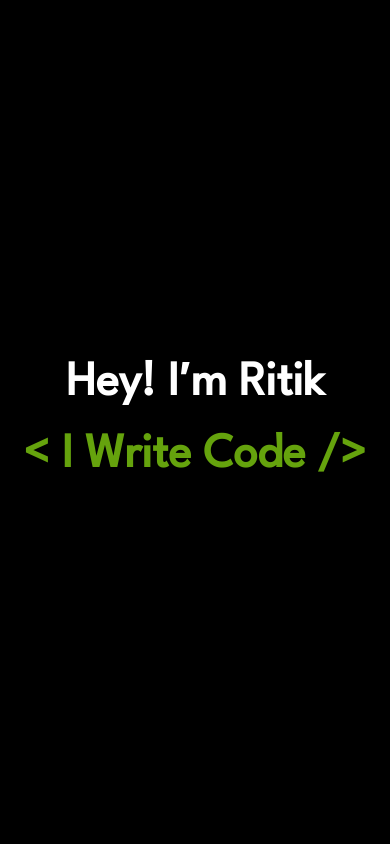
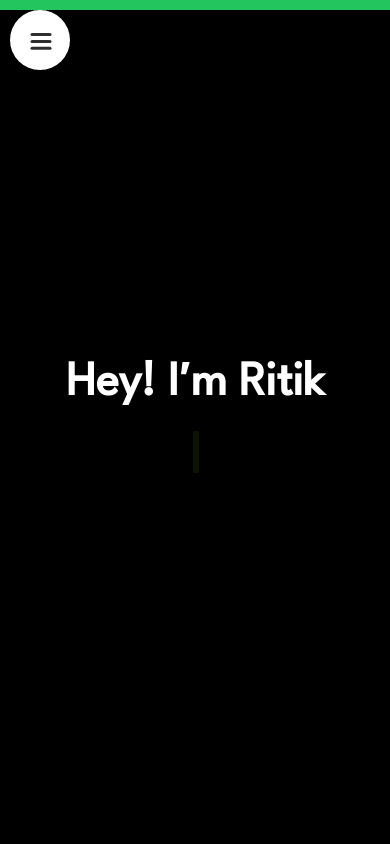
Before and after one commit to RitikSinha/Ritik-portfolio, a Next.js app: page / in a window 390 px wide. Shown: the top 844 px of the page. Built offline with nearby package versions, Linux system fonts and the light colour scheme.

Commit message:
added animated nativation

```diff
--- a/components/hero.jsx
+++ b/components/hero.jsx
@@ -1,5 +1,5 @@
 import React from "react";
-
+import Typewriter from "typewriter-effect";
 function Hero() {
   return (
     <div className="flex  flex-col py-80 md:py-40 items-center justify-center">
@@ -7,7 +7,16 @@ function Hero() {
       <br />
       <h1 className="font-bold text-5xl md:text-8xl text-lime-600 ">
         {" "}
-        &lt; I Write Code /&gt;
+        <Typewriter
+          options={{ loop: true }}
+          onInit={(typewriter) => {
+            typewriter
+              .typeString("< I Write Code />")
+              .pauseFor(2500)
+              .deleteAll()
+              .start();
+          }}
+        />
       </h1>
     </div>
   );
--- a/components/nav.jsx
+++ b/components/nav.jsx
@@ -1,23 +1,73 @@
-import React from "react";
+import React, { useRef } from "react";
 import Image from "next/image";
+import Link from "next/link";
+import { useScroll, motion, useCycle } from "framer-motion";
+
+// naviagation
+import { MenuItem } from "./navigation/MenuItem";
+import { MenuToggle } from "./navigation/MenuToggle";
+import { Navigation } from "./navigation/Navigation";
+import { useDimensions } from "./navigation/UseDimention";
+
+const sidebar = {
+  open: (height = 1000) => ({
+    clipPath: `circle(${height * 2 + 200}px at 40px 40px)`,
+    transition: {
+      type: "spring",
+      stiffness: 20,
+      restDelta: 2,
+    },
+  }),
+  closed: {
+    clipPath: "circle(30px at 40px 40px)",
+    transition: {
+      delay: 0.5,
+      type: "spring",
+      stiffness: 400,
+      damping: 40,
+    },
+  },
+};
 
 function Nav() {
+  const { scrollYProgress } = useScroll();
+  const [isOpen, toggleOpen] = useCycle(false, true);
+  const containerRef = useRef(null);
+  const { height } = useDimensions(containerRef);
   return (
-    <nav className="flex items-center md:justify-around p-5">
+    <div className="flex items-center md:justify-around p-5">
+      <motion.nav
+        initial={false}
+        animate={isOpen ? "open" : "closed"}
+        custom={height}
+        ref={containerRef}
+        className="md:hidden block"
+      >
+        <motion.div className="background" variants={sidebar} />
+        <Navigation />
+        <MenuToggle toggle={() => toggleOpen()} />
+      </motion.nav>
+
+      <motion.div
+        className="progress-bar"
+        style={{ scaleX: scrollYProgress }}
+      />
       <div className="hidden md:block">
-        <Image alt="logo" src="/watermark.png" width={70} height={70} />
+        <Link href="/">
+          <Image alt="logo" src="/watermark.png" width={70} height={70} />
+        </Link>
       </div>
       <div></div>
       <hr className="hidden w-1/2" />
       <div className=" hidden md:flex items-center justify-around w-1/2">
         <a href="#"> Resume </a>
         <a href="#work"> Work</a>
-        <a href="https://www.blog.konfav.com" target="_blank" rel="noreferrer">
+        <a href="https://blog.konfav.com/" target="_blank" rel="noreferrer">
           Blog
         </a>
         <a href="#contact">Contact</a>
       </div>
-    </nav>
+    </div>
   );
 }
 
--- /dev/null
+++ b/components/navigation/MenuItem.jsx
@@ -0,0 +1,47 @@
+import * as React from "react";
+import { motion } from "framer-motion";
+
+const variants = {
+  open: {
+    y: 0,
+    opacity: 1,
+    transition: {
+      y: { stiffness: 1000, velocity: -100 },
+    },
+  },
+  closed: {
+    y: 50,
+    opacity: 0,
+    transition: {
+      y: { stiffness: 1000 },
+    },
+  },
+};
+
+const colors = ["#00ff6e", "#18f018", "#21ae17", "#27f45e", "#21e22e"];
+
+export const MenuItem = ({ i, text, link }) => {
+  console.log(text, link);
+  const style = { border: `2px solid ${colors[i]}` };
+  return (
+    <motion.li
+      variants={variants}
+      whileHover={{ scale: 1.1 }}
+      whileTap={{ scale: 0.95 }}
+    >
+      {text === "Blog" ? (
+        <a href={link} target="_blank" rel="noreferrer">
+          <div className="text-placeholder" style={style}>
+            <h1 className="text-black">{text}</h1>
+          </div>
+        </a>
+      ) : (
+        <a href={`#${link}`}>
+          <div className="text-placeholder" style={style}>
+            <h1 className="text-black">{text}</h1>
+          </div>
+        </a>
+      )}
+    </motion.li>
+  );
+};
--- /dev/null
+++ b/components/navigation/MenuToggle.jsx
@@ -0,0 +1,39 @@
+import * as React from "react";
+import { motion } from "framer-motion";
+
+const Path = (props) => (
+  <motion.path
+    fill="transparent"
+    strokeWidth="3"
+    stroke="hsl(0, 0%, 18%)"
+    strokeLinecap="round"
+    {...props}
+  />
+);
+
+export const MenuToggle = ({ toggle }) => (
+  <button onClick={toggle}>
+    <svg width="23" height="23" viewBox="0 0 23 23">
+      <Path
+        variants={{
+          closed: { d: "M 2 2.5 L 20 2.5" },
+          open: { d: "M 3 16.5 L 17 2.5" },
+        }}
+      />
+      <Path
+        d="M 2 9.423 L 20 9.423"
+        variants={{
+          closed: { opacity: 1 },
+          open: { opacity: 0 },
+        }}
+        transition={{ duration: 0.1 }}
+      />
+      <Path
+        variants={{
+          closed: { d: "M 2 16.346 L 20 16.346" },
+          open: { d: "M 3 2.5 L 17 16.346" },
+        }}
+      />
+    </svg>
+  </button>
+);
--- /dev/null
+++ b/components/navigation/Navigation.jsx
@@ -0,0 +1,43 @@
+import * as React from "react";
+import { motion } from "framer-motion";
+import { MenuItem } from "./MenuItem";
+
+const variants = {
+  open: {
+    transition: { staggerChildren: 0.07, delayChildren: 0.2 },
+  },
+  closed: {
+    transition: { staggerChildren: 0.05, staggerDirection: -1 },
+  },
+};
+
+export const Navigation = () => (
+  <motion.ul variants={variants}>
+    {items.map((item) => (
+      <MenuItem i={item.i} key={item.i} text={item.text} link={item.link} />
+    ))}
+  </motion.ul>
+);
+
+const items = [
+  {
+    i: 1,
+    text: "Resume",
+    link: "#",
+  },
+  {
+    i: 2,
+    text: "Work",
+    link: "work",
+  },
+  {
+    i: 3,
+    text: "Blog",
+    link: "https://blog.konfav.com/",
+  },
+  {
+    i: 4,
+    text: "Contact",
+    link: "contact",
+  },
+];
--- /dev/null
+++ b/components/navigation/UseDimention.jsx
@@ -0,0 +1,16 @@
+import { useEffect, useRef } from "react";
+
+// Naive implementation - in reality would want to attach
+// a window or resize listener. Also use state/layoutEffect instead of ref/effect
+// if this is important to know on initial client render.
+// It would be safer to  return null for unmeasured states.
+export const useDimensions = (ref) => {
+  const dimensions = useRef({ width: 0, height: 0 });
+
+  useEffect(() => {
+    dimensions.current.width = ref.current.offsetWidth;
+    dimensions.current.height = ref.current.offsetHeight;
+  }, []);
+
+  return dimensions.current;
+};
--- a/package.json
+++ b/package.json
@@ -9,9 +9,11 @@
     "lint": "next lint"
   },
   "dependencies": {
+    "framer-motion": "^7.3.2",
     "next": "12.2.5",
     "react": "18.2.0",
-    "react-dom": "18.2.0"
+    "react-dom": "18.2.0",
+    "typewriter-effect": "^2.19.0"
   },
   "devDependencies": {
     "autoprefixer": "^10.4.8",
--- a/styles/globals.css
+++ b/styles/globals.css
@@ -9,6 +9,104 @@
   box-sizing: border-box;
   font-family: "League Spartan", sans-serif;
 }
-body {
+html {
   scroll-behavior: smooth;
 }
+.progress-bar {
+  position: fixed;
+  top: 0;
+  left: 0;
+  right: 0;
+  height: 10px;
+  background: #22c55e;
+  transform-origin: 0%;
+  z-index: 100;
+}
+
+/* navigation */
+nav {
+  position: absolute;
+  top: 0;
+  left: 0;
+  bottom: 0;
+  width: 300px;
+  z-index: 2;
+}
+.background {
+  position: absolute;
+  top: 0;
+  left: 0;
+  bottom: 0;
+  width: 300px;
+  background: #fff;
+}
+
+button {
+  outline: none;
+  border: none;
+  -webkit-user-select: none;
+  -moz-user-select: none;
+  -ms-user-select: none;
+  cursor: pointer;
+  position: absolute;
+  top: 18px;
+  left: 30px;
+  width: 50px;
+  height: 50px;
+  border-radius: 50%;
+  background: transparent;
+}
+
+ul,
+li {
+  margin: 0;
+  padding: 0;
+}
+
+ul {
+  padding: 25px;
+  position: absolute;
+  top: 100px;
+  width: 230px;
+}
+
+li {
+  list-style: none;
+  margin-bottom: 20px;
+  display: flex;
+  align-items: center;
+  cursor: pointer;
+}
+
+.icon-placeholder {
+  width: 40px;
+  height: 40px;
+  border-radius: 50%;
+  flex: 40px 0;
+  margin-right: 20px;
+}
+
+.text-placeholder {
+  border-radius: 5px;
+  width: 200px;
+  height: 50px;
+  flex: 1;
+  display: flex;
+  align-items: center;
+  justify-content: center;
+}
+
+.refresh {
+  padding: 10px;
+  position: absolute;
+  background: rgba(0, 0, 0, 0.4);
+  border-radius: 10px;
+  width: 20px;
+  height: 20px;
+  top: 10px;
+  right: 10px;
+  display: flex;
+  justify-content: center;
+  align-items: center;
+  cursor: pointer;
+}
```
Also changed, not shown: 1 other file (tests, documents, lock files or other folders).
